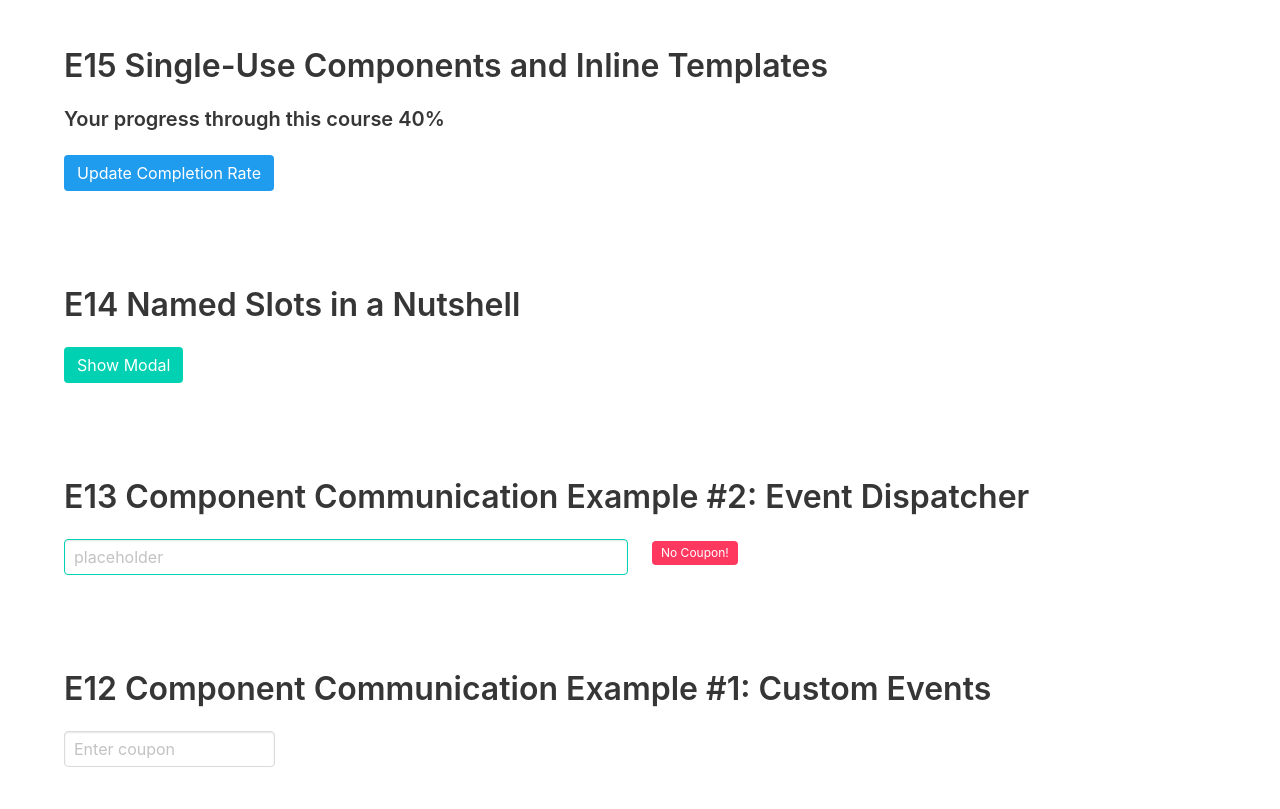
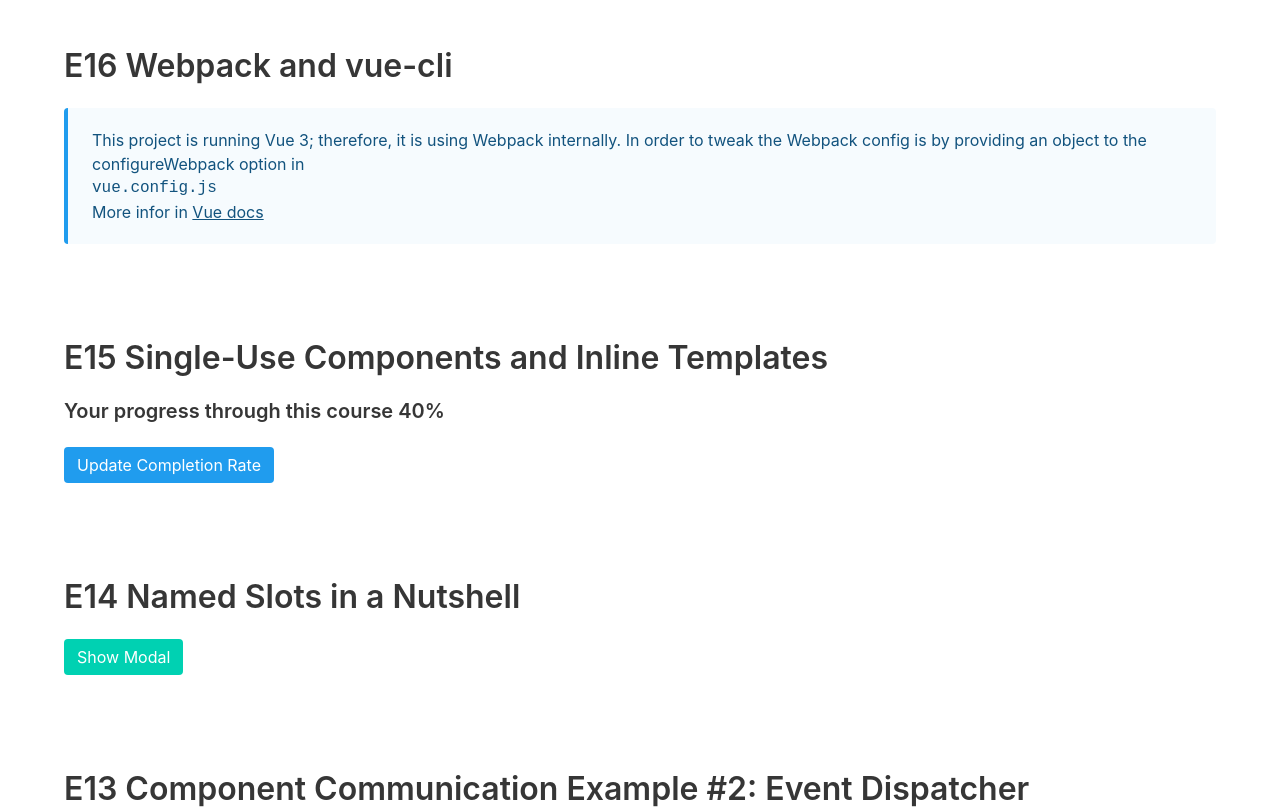
Before and after one commit to c-zab/Laravel_Vue, a Vue app: page / in a window 1280 px wide. Shown: the top 809 px of the page. Built offline with nearby package versions, Linux system fonts and the light colour scheme.

Commit message:
E16 Webpack and vue-cli

```diff
--- a/babel.config.js
+++ b/babel.config.js
@@ -1,5 +1,5 @@
 module.exports = {
-  presets: [
-    '@vue/app'
-  ]
+	presets: [
+		'@vue/app'
+	]
 }
--- a/src/App.vue
+++ b/src/App.vue
@@ -1,5 +1,6 @@
 <template>
   <div id="app">
+    <webpack-vue />
     <inline-template />
     <named-slots />
     <custom-event-dispatcher />
@@ -27,6 +28,7 @@ import TabsComponent from './components/TabsComponent.vue'
 import CustomEventComponent from './components/CustomEventComponent.vue'
 import NamedSlots from './components/NamedSlots.vue'
 import InlineTemplate from './components/InlineTemplate.vue'
+import WebpackVue from './components/WebpackVue.vue'
 
 // For event dispatcher
 import Vue from 'vue'
@@ -47,7 +49,8 @@ export default {
 		CustomEventComponent,
 		CustomEventDispatcher,
 		NamedSlots,
-		InlineTemplate
+		InlineTemplate,
+		WebpackVue
 	},
 	data() {
 		return {
--- /dev/null
+++ b/src/components/WebpackVue.vue
@@ -0,0 +1,26 @@
+<template>
+  <div class="section">
+    <div class="container">
+      <h1 class="title">
+        E16 Webpack and vue-cli
+      </h1>
+      <article class="message is-info">
+        <div class="message-body">
+          This project is running Vue 3; therefore, it is using Webpack internally. In order to tweak the Webpack config is by providing an object to the configureWebpack option in <p class="is-family-code">
+            vue.config.js
+          </p>More infor in <a href="https://cli.vuejs.org/guide/webpack.html">Vue docs</a>
+        </div>
+      </article>
+    </div>
+  </div>
+</template>
+
+<script>
+export default {
+
+}
+</script>
+
+<style>
+
+</style>
```
